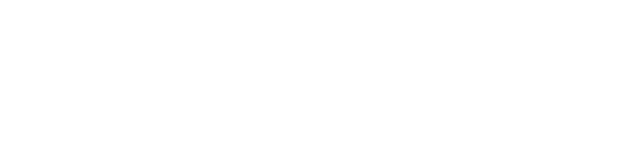
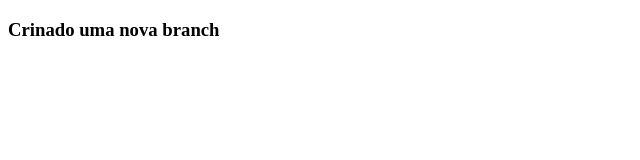
Before and after one commit to heliomacedo/teste_git_helio, a plain HTML site: page index.html in a window 1280 px wide. Shown: the whole page, without its empty margins (0-640 px from the left). Drawn offline with Linux system fonts and the light colour scheme.

Commit message:
alteração do index para nova branch

```diff
--- a/index.html
+++ b/index.html
@@ -6,6 +6,6 @@
     <title>Document</title>
 </head>
 <body>
-
+<h3>Crinado uma nova branch</h3>
 </body>
 </html>
```
